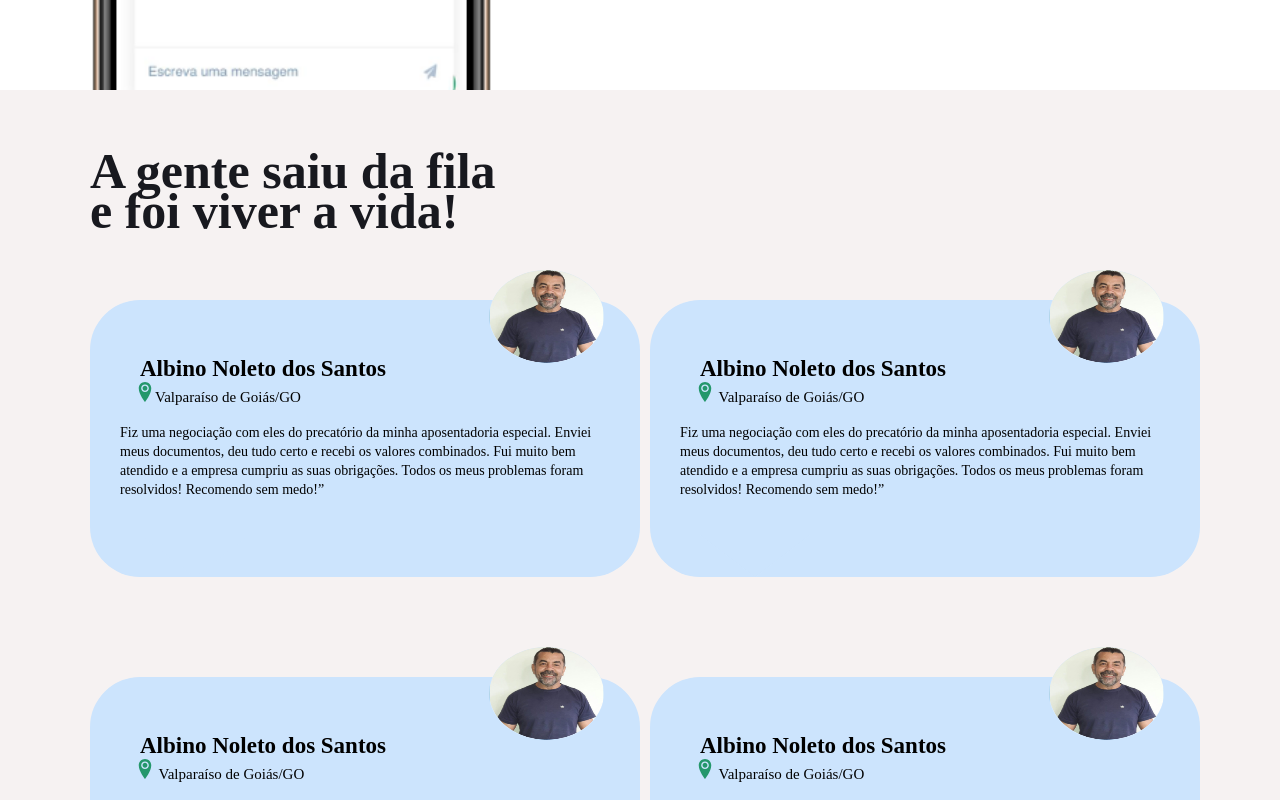
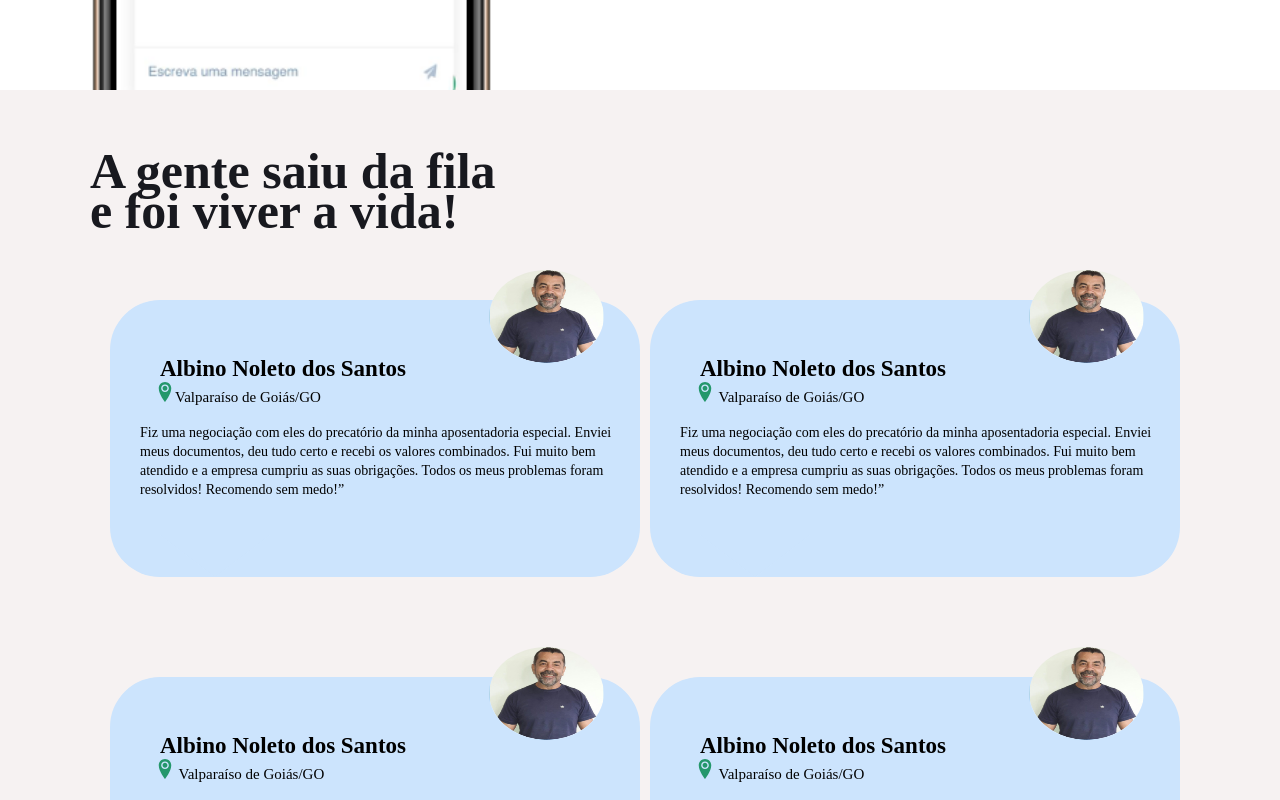
Before and after one commit to Emanuel0001/desafio-frontend, a React (Create React App) app: page / in a window 1280 px wide. Shown: the part 2115-2915 px from the top of the page. Built offline with nearby package versions, Linux system fonts and the light colour scheme.

Commit message:
alterando css do component

```diff
--- a/src/App.css
+++ b/src/App.css
@@ -246,7 +246,7 @@ span {
 
 .rectangle {
   display: table;
-  width: 550px;
+  width: 500px;
   height: 260px;
   left: 1px;
   background: #cce4fd;
```
